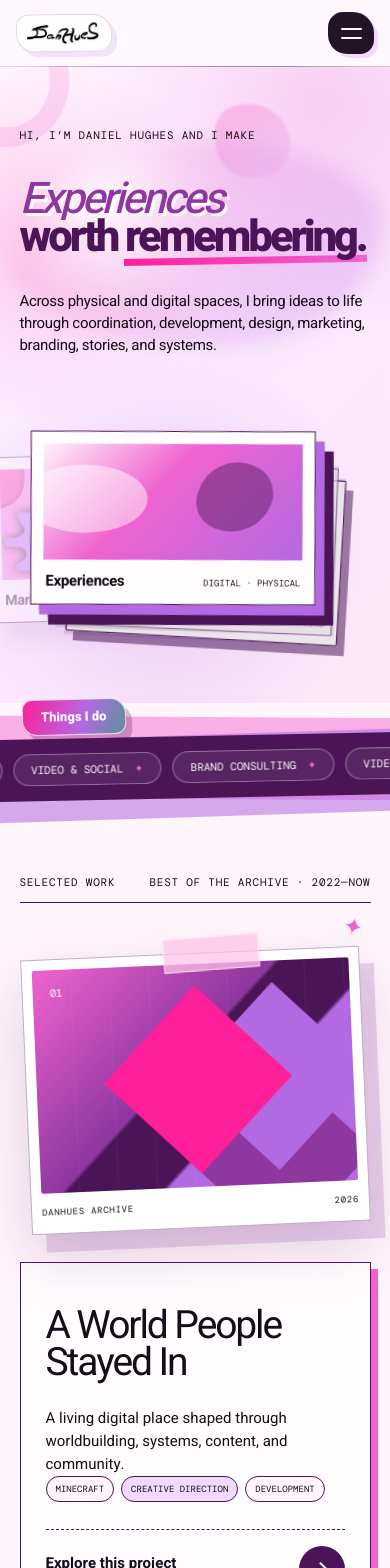
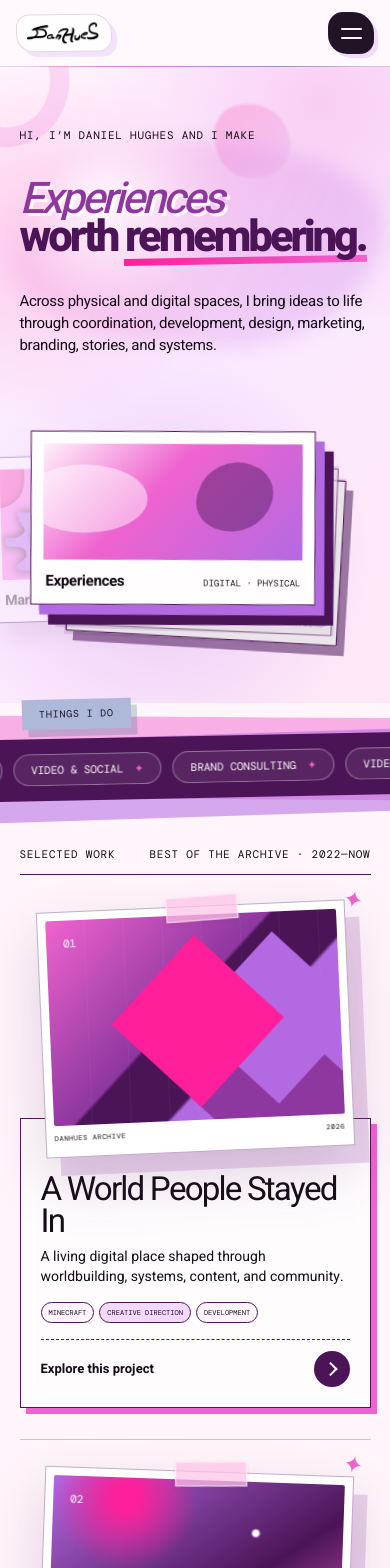
Before and after one commit to DanHues/creative-portfolio, a Next.js app: page / in a window 390 px wide. Shown: the top 1568 px of the page. Built offline with nearby package versions, Linux system fonts and the light colour scheme; a web font is replaced by a local one.

Commit message:
Tighten mobile selected work styling

```diff
--- a/app/globals.css
+++ b/app/globals.css
@@ -662,13 +662,15 @@ body > main { padding-top: 76px; }
   left: clamp(22px, 5vw, 76px);
   top: 0;
   width: fit-content;
-  padding: 7px 18px 8px;
-  border: 1px solid rgba(255,255,255,.72);
-  border-radius: 10px 16px 11px 15px;
-  color: #fffafd;
-  background: linear-gradient(110deg, var(--hot-pink), var(--orchid) 58%, #5b929b);
-  box-shadow: 6px 7px 0 rgba(75,20,87,.25);
-  font: 750 clamp(13px, 1.25vw, 17px) var(--font-sans);
+  padding: 8px 17px 9px;
+  border: 0;
+  border-radius: 0;
+  color: #171725;
+  background: #aeb8d9;
+  box-shadow: 6px 7px 0 rgba(54,119,128,.25);
+  font: 10px var(--font-mono);
+  text-transform: uppercase;
+  letter-spacing: .08em;
   transform: rotate(-1.4deg);
 }
 .ticker-stack {
@@ -914,7 +916,7 @@ body > main { padding-top: 76px; }
   box-shadow: 9px 9px 0 var(--hot-pink);
   transform: rotate(.6deg);
 }
-.project-tags { display: flex; flex-wrap: wrap; gap: 7px; }
+.project-tags { margin-top: 20px; display: flex; flex-wrap: wrap; gap: 7px; }
 .project-tags span {
   padding: 6px 9px;
   border: 1px solid var(--deep-plum);
@@ -928,7 +930,7 @@ body > main { padding-top: 76px; }
   font-size: clamp(32px, 3.8vw, 58px);
   line-height: .95;
   letter-spacing: -.055em;
-  margin: 19px 0 25px;
+  margin: 0 0 17px;
 }
 .project-copy > p:not(.project-meta),
 .essay-feature > div:last-child > p:last-child {
@@ -2734,15 +2736,38 @@ body > main { padding-top: 76px; }
   .brand-poster figcaption { display: none; }
   .ticker-stack { width: 104%; margin-left: -2%; }
   .section-shell { width: 100%; padding: 15vw 5vw; }
+  .featured { padding-top: 8vw; padding-bottom: 8vw; }
   .section-heading { gap: 10px; flex-wrap: wrap; }
   .section-heading > * { min-width: 0; }
-  .project, .project:nth-of-type(3) { grid-template-columns: 1fr; gap: 34px; }
+  .project, .project:nth-of-type(3) { grid-template-columns: 1fr; gap: 0; }
   .project:nth-of-type(3) .project-polaroid { order: 0; }
-  .project { width: 100%; padding: 13vw 0; }
-  .project-polaroid { width: calc(100% - 12px); margin: 0 auto; }
-  .project-copy h2 { font-size: clamp(34px, 10vw, 48px); overflow-wrap: anywhere; }
+  .project { width: 100%; padding: 8vw 0; }
+  .project-polaroid {
+    width: 88%;
+    margin: 0 auto -34px;
+    padding: 8px 8px 14px;
+  }
+  .project-polaroid::before { top: -11px; width: 72px; height: 25px; }
+  .polaroid-caption { padding-top: 8px; font-size: 7px; }
+  .project-copy h2 {
+    margin-bottom: 10px;
+    font-size: clamp(28px, 8.5vw, 39px);
+    overflow-wrap: anywhere;
+  }
+  .project-copy > p:not(.project-meta) { font-size: 14px; line-height: 1.45; }
+  .project-tags { margin-top: 14px; gap: 5px; }
+  .project-tags span { padding: 5px 7px; font-size: 7px; }
   .project-box,
-  .project-box-3 { width: 100%; margin: 0; padding: 25px; transform: none; box-shadow: 7px 7px 0 var(--pink); }
+  .project-box-3 {
+    width: 100%;
+    margin: 0;
+    padding: 55px 20px 20px;
+    transform: none;
+    box-shadow: 6px 6px 0 var(--pink);
+  }
+  .explore-project { margin-top: 16px; padding-top: 11px; font-size: 13px; }
+  .explore-project small { display: none; }
+  .explore-project i { width: 36px; height: 36px; flex-basis: 36px; }
   .archive-callout { display: block; }
   .archive-callout p { margin-bottom: 30px; }
   .archive-callout a { font-size: 10vw; }
```
